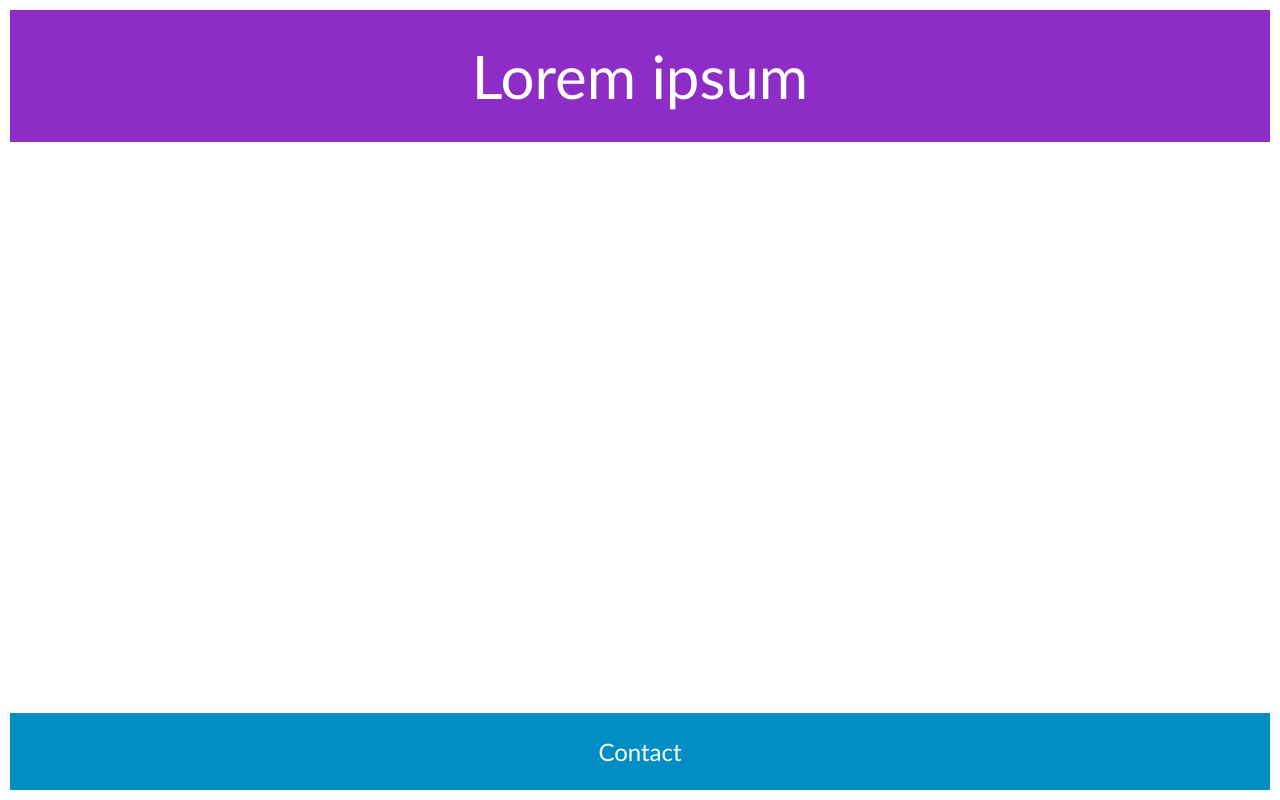
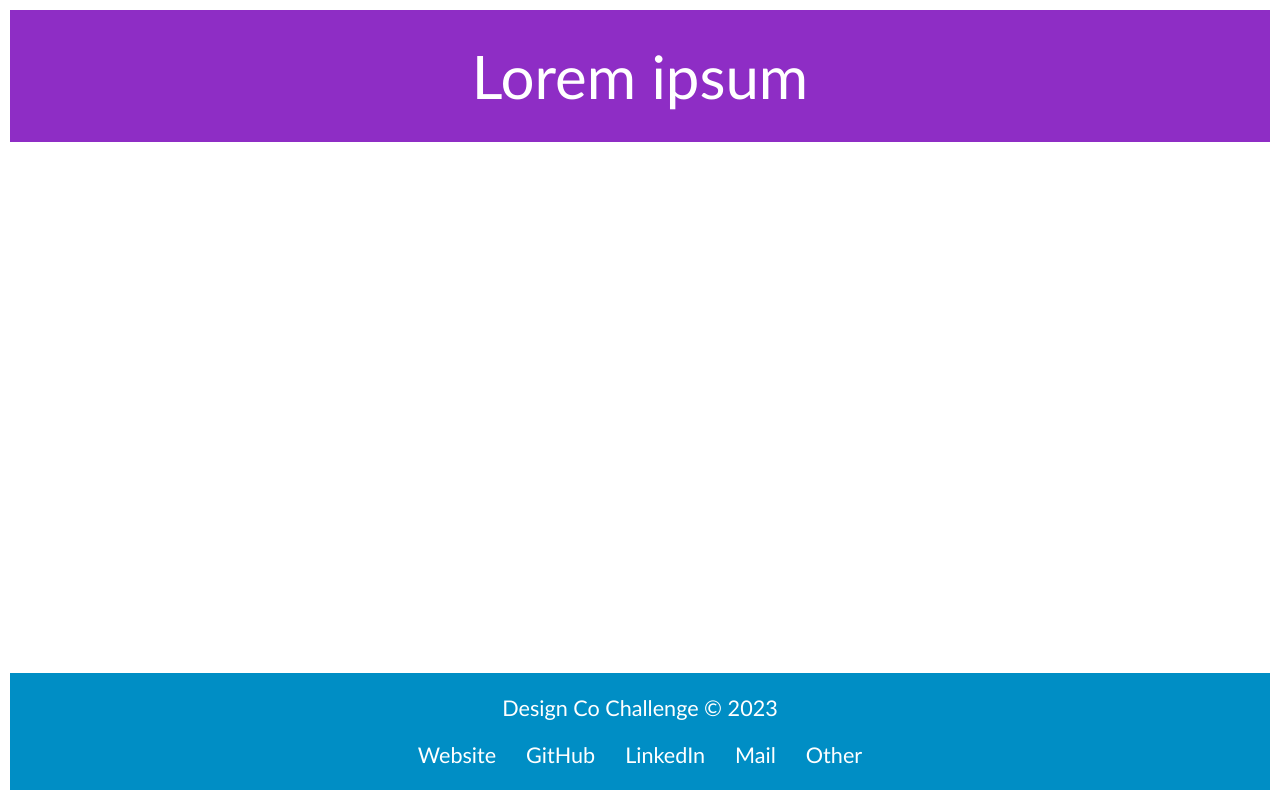
Before and after one commit to arth-shukla/dco-challenge, a React (Create React App) app: page / in a window 1280 px wide. Built offline with nearby package versions, Linux system fonts and the light colour scheme.

Commit message:
Progress: Add nice links to Footer

```diff
--- a/src/App.scss
+++ b/src/App.scss
@@ -23,11 +23,8 @@ footer {
 	position: absolute;
 	bottom: 0;
 	width: calc(100% - 2 * #{v.$item-margin});
-	// height: 6rem;
 
-	// display: flex;
-	// justify-content: center;
-	// align-items: center;
+	font-size: 0.9em;
 }
 
 .main-content {
--- a/src/App.tsx
+++ b/src/App.tsx
@@ -1,5 +1,7 @@
 import React from 'react'
 import './App.scss'
+import { Content, Sidebar, Toolbar } from './components'
+import ContactLinks from './components/ContactLinks'
 
 function App() {
 	return (
@@ -7,9 +9,14 @@ function App() {
 			<header>
 				<h1>Lorem ipsum</h1>
 			</header>
-			<div className='main-content'></div>
+			<div className='main-content'>
+				<Toolbar />
+				<Content />
+				<Sidebar />
+			</div>
 			<footer>
-				<p>Contact</p>
+				<p>Design Co Challenge &copy; 2023</p>
+				<ContactLinks />
 			</footer>
 		</>
 	)
--- /dev/null
+++ b/src/components/ContactLinks/ContactLinks.scss
@@ -0,0 +1,18 @@
+.contact-links {
+	list-style: none;
+
+	display: flex;
+	align-items: center;
+	justify-content: center;
+	flex-wrap: wrap;
+
+	padding: 0 30px;
+
+	li {
+		margin: 0 15px;
+	}
+	a {
+		color: inherit;
+		text-decoration: none;
+	}
+}
--- a/src/components/ContactLinks/ContactLinks.tsx
+++ b/src/components/ContactLinks/ContactLinks.tsx
@@ -1,13 +1,38 @@
 import React from 'react'
+import './ContactLinks.scss'
 
 function ContactLinks() {
 	return (
-		<ul>
-			<li>Website</li>
-			<li>GitHub</li>
-			<li>LinkedIn</li>
+		<ul className='contact-links'>
+			<li>
+				<ExtLink href='https://arth.website/'>Website</ExtLink>
+			</li>
+			<li>
+				<ExtLink href='https://github.com/arth-shukla'>GitHub</ExtLink>
+			</li>
+			<li>
+				<ExtLink href='https://www.linkedin.com/in/arth-shukla/'>LinkedIn</ExtLink>
+			</li>
+			<li>
+				<ExtLink href='mailto:arthshukla03@gmail.com'>Mail</ExtLink>
+			</li>
+			<li>
+				<ExtLink href='https://i.kym-cdn.com/photos/images/original/002/508/700/084.jpg'>Other</ExtLink>
+			</li>
 		</ul>
 	)
 }
 
+function ExtLink(props: { href: string; children: any }) {
+	return (
+		<a
+			href={props.href}
+			target='_blank'
+			rel='noreferrer'
+		>
+			{props.children}
+		</a>
+	)
+}
+
 export default ContactLinks
```
